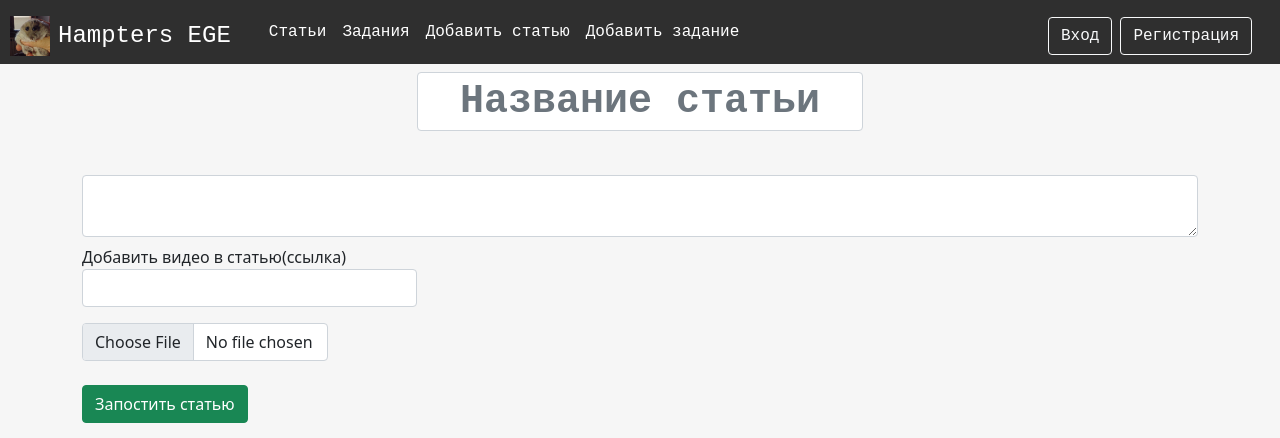
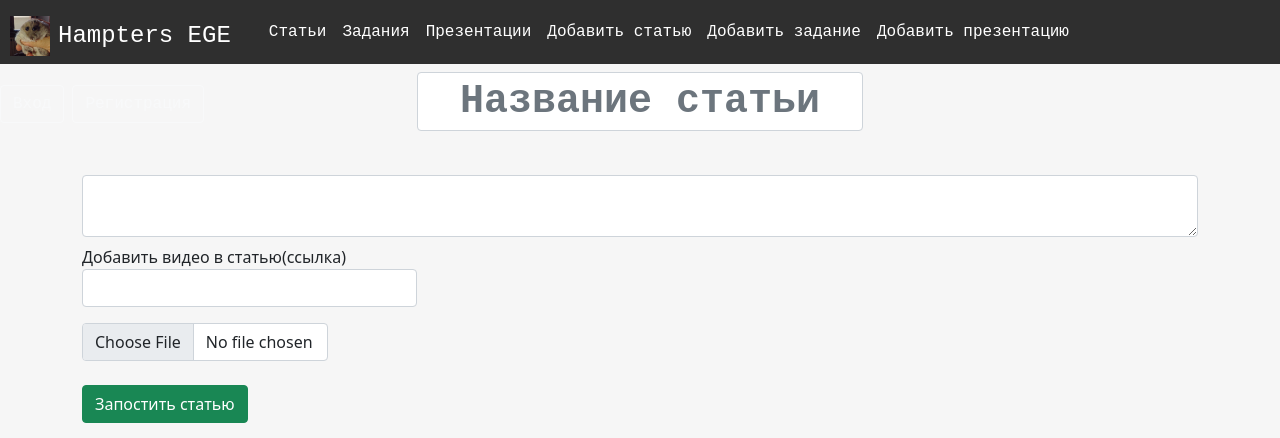
Before and after one commit to Keopint/EGE_WEBSITE_2, a Flask app: page /add_post in a window 1280 px wide. Shown: the top 438 px of the page. Run offline with Flask 3, Linux system fonts and the light colour scheme; some libraries are stand-ins or nearby versions.

Commit message:
add presentations to base

```diff
--- a/templates/base.html
+++ b/templates/base.html
@@ -35,8 +35,10 @@
           <!-- <li><a href="#" class="nav-link px-2 text-secondary">Home</a></li> -->
           <li style="margin-top: auto; margin-bottom: auto;""><a href="{{url_for('posts')}}" class="nav-link px-2 text-white be_centered" style="text-decoration: none; margin-top: auto; margin-bottom: auto;"">Статьи</a></li>
           <li style="margin-top: auto; margin-bottom: auto;""><a href="{{url_for('tasks')}}" class="nav-link px-2 text-white be_centered" style="text-decoration: none; margin-top: auto; margin-bottom: auto;">Задания</a></li>
+          <li style="margin-top: auto; margin-bottom: auto;""><a href="{{url_for('pitches')}}" class="nav-link px-2 text-white be_centered" style="text-decoration: none; margin-top: auto; margin-bottom: auto;">Презентации</a></li>
           <li style="margin-top: auto; margin-bottom: auto;""><a href="{{url_for('add_post')}}" class="nav-link px-2 text-white be_centered" style="text-decoration: none; margin-top: auto; margin-bottom: auto;">Добавить статью</a></li>
           <li style="margin-top: auto; margin-bottom: auto;""><a href="{{url_for('add_task_form')}}" class="nav-link px-2 text-white be_centered" style="text-decoration: none; margin-top: auto; margin-bottom: auto;">Добавить задание</a></li>
+          <li style="margin-top: auto; margin-bottom: auto;""><a href="{{url_for('add_pitch')}}" class="nav-link px-2 text-white be_centered" style="text-decoration: none; margin-top: auto; margin-bottom: auto;">Добавить презентацию</a></li>
         </ul>
 
         <div class="text-end right_header">
```
